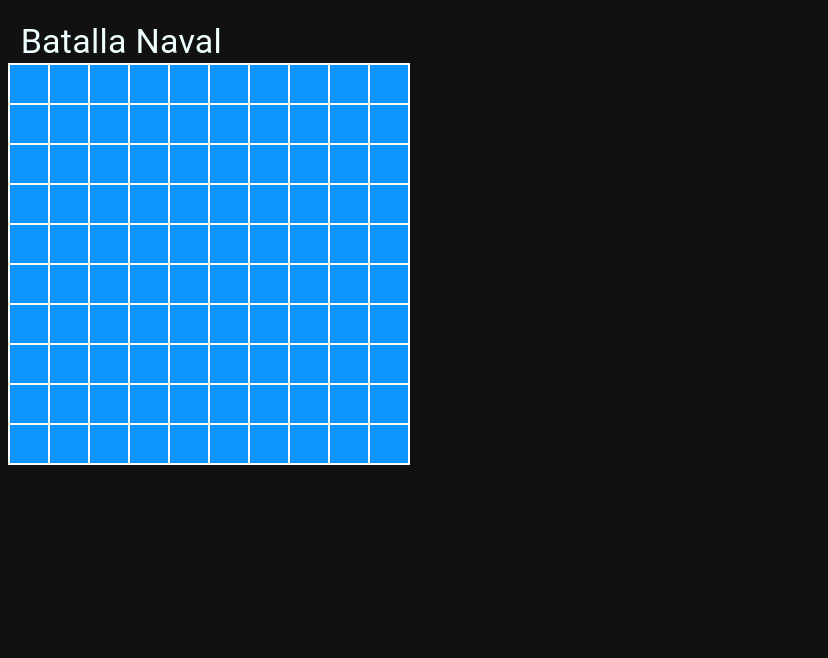
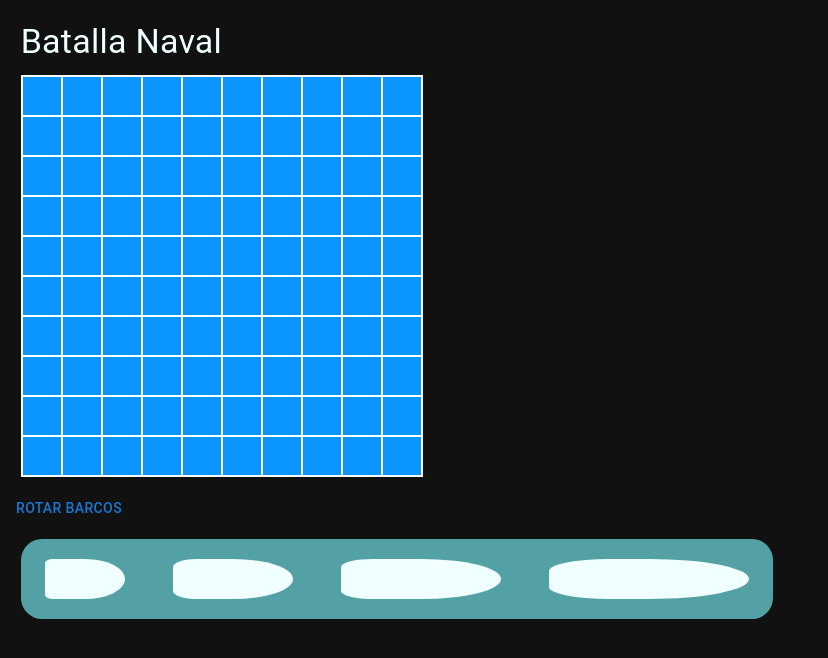
Before and after one commit to IanGhioni/unq-ui-Ian-Ghioni-trabajo-final, a React (Vite) app in the folder batalla-naval/: page / in a window 1280 px wide. Shown: the top 658 px of the page, without its empty margins (0-828 px from the left). Built offline with nearby package versions, Linux system fonts and the light colour scheme.

Commit message:
Barcos terminados

```diff
--- a/batalla-naval/src/App.jsx
+++ b/batalla-naval/src/App.jsx
@@ -1,8 +1,8 @@
-import { useState } from 'react'
 import './App.css'
-import { Container, Typography, Box } from '@mui/material'
+import { Typography, Box } from '@mui/material'
 import Tablero from './components/Tablero/Tablero'
-
+import "./components/Barco/barco.css"
+import BarcoContainer from './components/Barco/BarcoContainer'
 function App() {
 
   return (
@@ -11,9 +11,9 @@ function App() {
           className='titulo'
           variant='h4'>
             Batalla Naval
-          </Typography>
-          <Tablero/>
-
+        </Typography>
+        <Tablero/>
+        <BarcoContainer/>
       </Box>
   )
 }
--- /dev/null
+++ b/batalla-naval/src/components/Barco/Barco.jsx
@@ -0,0 +1,11 @@
+import { Box, Container } from "@mui/material"
+
+function Barco({style}) {
+    return(
+        <Container>
+            <Box className={style} draggable={true}></Box>
+        </Container>
+    )
+}
+
+export default Barco
--- /dev/null
+++ b/batalla-naval/src/components/Barco/BarcoContainer.jsx
@@ -0,0 +1,32 @@
+import { Box, Button } from "@mui/material"
+import Lancha from "./Lancha"
+import Crucero from "./Crucero"
+import Submarino from "./Submarino"
+import Poortaviones from "./Poortaviones"
+import "./barco.css"
+import { useEffect, useState } from "react"
+
+function BarcoContainer() {
+    const [rotate, setRotate] = useState(false);
+    const [height, setHeight] = useState(rotate ? '220px' : '80px')
+    const [rotateDeg, setRotateDeg] = useState(rotate ? "rotate(90deg)" : "rotate(0deg)")
+
+    const rotar = () => setRotate(!rotate);
+    useEffect(() => {
+        setHeight(rotate ? '220px' : '80px')
+        setRotateDeg(rotate ? "rotate(90deg)" : "rotate(0deg)")
+    }, [rotate])
+
+    return(
+        <Box>
+            <Button onClick={rotar}> Rotar barcos</Button>
+            <Box sx={{height:height}} className="barcoContainer">
+                <Lancha rotation={rotateDeg}/>
+                <Submarino rotation={rotateDeg}/>
+                <Crucero rotation={rotateDeg}/>
+                <Poortaviones rotation={rotateDeg}/>
+            </Box>
+        </Box>
+    )
+}
+export default BarcoContainer
--- /dev/null
+++ b/batalla-naval/src/components/Barco/Crucero.jsx
@@ -0,0 +1,13 @@
+import "./barco.css"
+import Barco from "./Barco"
+import { Box } from "@mui/material"
+
+function Crucero({rotation}) {
+    return(
+        <Box sx={{transform: rotation}}>
+            <Barco style="crucero"></Barco>
+        </Box>
+    )
+}
+
+export default Crucero
--- /dev/null
+++ b/batalla-naval/src/components/Barco/Lancha.jsx
@@ -0,0 +1,13 @@
+import { Box } from "@mui/material"
+import Barco from "./Barco"
+import "./barco.css"
+
+function Lancha({rotation}) {
+    return(
+        <Box sx={{transform: rotation}}>
+            <Barco style="lancha" ></Barco>
+        </Box>
+    )
+}
+
+export default Lancha
--- /dev/null
+++ b/batalla-naval/src/components/Barco/Poortaviones.jsx
@@ -0,0 +1,13 @@
+import "./barco.css"
+import { Box, Container } from "@mui/material"
+import Barco from "./Barco"
+
+function Poortaviones({rotation}) {
+    return(
+        <Box sx={{transform: rotation}}>
+            <Barco style="portaviones"></Barco>
+        </Box>
+    )
+}
+
+export default Poortaviones
--- /dev/null
+++ b/batalla-naval/src/components/Barco/Submarino.jsx
@@ -0,0 +1,13 @@
+import "./barco.css"
+import { Box, Container } from "@mui/material"
+import Barco from "./Barco"
+
+function Submarino({rotation}) {
+    return(
+        <Box sx={{transform: rotation}}>
+            <Barco style="submarino"></Barco>
+        </Box>
+    )
+}
+
+export default Submarino
--- /dev/null
+++ b/batalla-naval/src/components/Barco/barco.css
@@ -0,0 +1,46 @@
+.lancha {
+    background-color: azure;
+    width: 80px;
+    height: 40px;
+    border-radius: 50%;
+    border-top-left-radius: 10%;
+    border-bottom-left-radius: 10%;
+}
+.submarino {
+    background-color: azure;
+    width: 120px;
+    height: 40px;
+    border-radius: 50%;
+    border-top-left-radius: 20%;
+    border-bottom-left-radius: 20%;
+}
+.crucero {
+    background-color: azure;
+    width: 160px;
+    height: 40px;
+    border-radius: 50%;
+    border-top-left-radius: 20%;
+    border-bottom-left-radius: 20%;
+}
+.portaviones {
+    background-color: azure;
+    width: 200px;
+    height: 40px;
+    border-radius: 50%;
+    border-top-left-radius: 30%;
+    border-bottom-left-radius: 30%;
+}
+.barcoContainer {
+    margin: 1%;
+    background-color: rgb(83, 161, 164);
+    height: 215px;
+    width: fit-content;
+    display: flex;
+    flex-direction: row;
+    align-items: center;
+    border-radius: 2cap;
+}
+.rotateButton {
+    background-color: aliceblue;
+    color: black;
+}
--- a/batalla-naval/src/components/Tablero/tablero.css
+++ b/batalla-naval/src/components/Tablero/tablero.css
@@ -1,4 +1,5 @@
 .tableroContainer {
+    margin: 1%;
     background-color: rgb(10, 149, 255);
     width: 400px;
     height: 400px;
```
